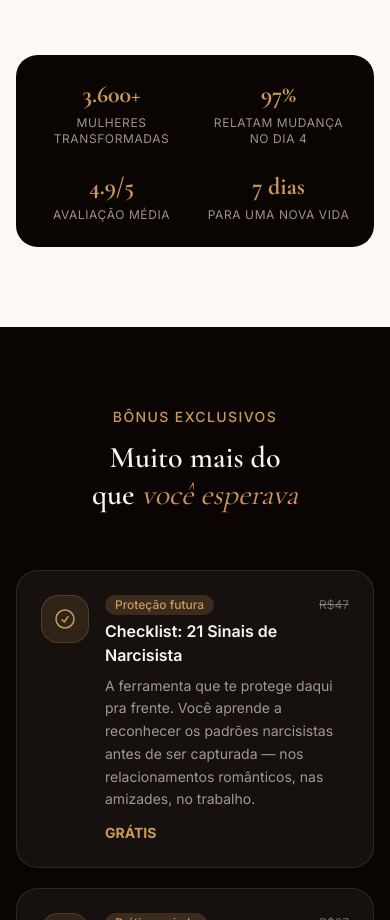
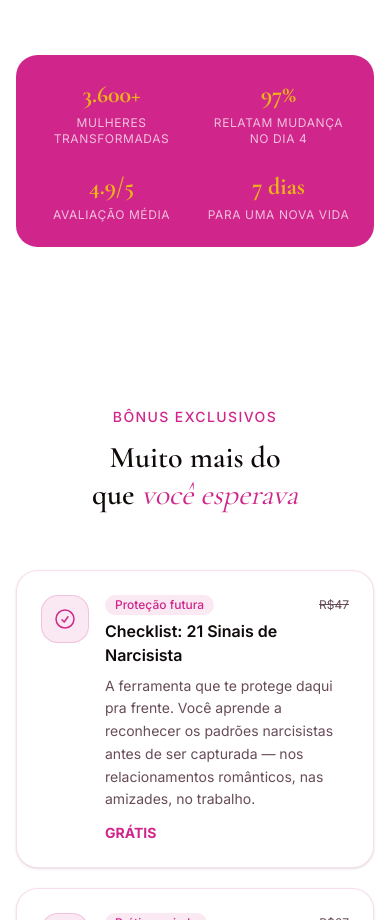
Before and after one commit to lukasmaia182-eng/pv7, a Next.js app: page / in a window 390 px wide. Shown: the part 11080-12000 px from the top of the page. Built offline with nearby package versions, Linux system fonts and the light colour scheme.

Commit message:
design: nova paleta branco + rosa + amarelo — site mais claro e vibrante
Co-authored-by: v0[bot] <v0[bot]@users.noreply.github.com>

```diff
--- a/app/globals.css
+++ b/app/globals.css
@@ -58,55 +58,55 @@
 }
 
 :root {
-  /* Warm cream-rose palette — cura, feminilidade, confiança */
-  --background: oklch(0.98 0.005 60);           /* creme quente */
-  --foreground: oklch(0.18 0.01 30);            /* quase preto */
+  /* Paleta: Branco + Rosa + Amarelo — leve, feminino, impactante */
+  --background: oklch(1 0 0);                   /* branco puro */
+  --foreground: oklch(0.15 0.01 30);            /* preto suave para texto */
 
-  --card: oklch(1 0 0);
-  --card-foreground: oklch(0.18 0.01 30);
+  --card: oklch(0.99 0.004 340);                /* branco levemente rosado */
+  --card-foreground: oklch(0.15 0.01 30);
   --popover: oklch(1 0 0);
-  --popover-foreground: oklch(0.18 0.01 30);
+  --popover-foreground: oklch(0.15 0.01 30);
 
-  --primary: oklch(0.42 0.12 25);              /* vinho profundo */
-  --primary-foreground: oklch(0.98 0.005 60);
+  --primary: oklch(0.58 0.22 350);              /* rosa vibrante */
+  --primary-foreground: oklch(1 0 0);
 
-  --secondary: oklch(0.92 0.025 50);           /* pêssego claro */
-  --secondary-foreground: oklch(0.25 0.04 30);
+  --secondary: oklch(0.97 0.015 340);           /* rosa bem claro / quase branco */
+  --secondary-foreground: oklch(0.20 0.01 30);
 
-  --muted: oklch(0.95 0.01 55);
-  --muted-foreground: oklch(0.50 0.03 35);
+  --muted: oklch(0.96 0.01 340);               /* fundo rosa pálido */
+  --muted-foreground: oklch(0.45 0.04 350);
 
-  --accent: oklch(0.78 0.10 50);               /* cobre/ouro rosado */
-  --accent-foreground: oklch(0.15 0.02 30);
+  --accent: oklch(0.80 0.16 85);               /* amarelo dourado vibrante */
+  --accent-foreground: oklch(0.15 0.01 30);
 
   --destructive: oklch(0.577 0.245 27.325);
-  --border: oklch(0.88 0.015 50);
-  --input: oklch(0.88 0.015 50);
-  --ring: oklch(0.60 0.10 30);
+  --border: oklch(0.90 0.03 340);              /* borda rosada suave */
+  --input: oklch(0.92 0.02 340);
+  --ring: oklch(0.58 0.22 350);
   --radius: 0.75rem;
 
   /* Brand-specific tokens */
-  --brand: oklch(0.42 0.12 25);               /* vinho */
-  --brand-foreground: oklch(0.98 0.005 60);
-  --brand-muted: oklch(0.92 0.04 25);         /* rosa suave */
-  --gold: oklch(0.72 0.10 72);               /* dourado */
-  --gold-foreground: oklch(0.18 0.01 30);
-  --dark: oklch(0.12 0.015 30);              /* quase preto */
-  --dark-foreground: oklch(0.97 0.01 60);
+  --brand: oklch(0.58 0.22 350);              /* rosa principal */
+  --brand-foreground: oklch(1 0 0);
+  --brand-muted: oklch(0.94 0.04 350);        /* rosa pastel */
+  --gold: oklch(0.80 0.16 85);               /* amarelo dourado */
+  --gold-foreground: oklch(0.15 0.01 30);
+  --dark: oklch(0.15 0.015 30);              /* quase preto */
+  --dark-foreground: oklch(0.98 0.005 0);
 
-  --chart-1: oklch(0.42 0.12 25);
-  --chart-2: oklch(0.72 0.10 72);
-  --chart-3: oklch(0.78 0.10 50);
-  --chart-4: oklch(0.60 0.08 340);
-  --chart-5: oklch(0.50 0.06 30);
-  --sidebar: oklch(0.97 0.008 55);
-  --sidebar-foreground: oklch(0.18 0.01 30);
-  --sidebar-primary: oklch(0.42 0.12 25);
-  --sidebar-primary-foreground: oklch(0.98 0.005 60);
-  --sidebar-accent: oklch(0.92 0.025 50);
-  --sidebar-accent-foreground: oklch(0.25 0.04 30);
-  --sidebar-border: oklch(0.88 0.015 50);
-  --sidebar-ring: oklch(0.60 0.10 30);
+  --chart-1: oklch(0.58 0.22 350);
+  --chart-2: oklch(0.80 0.16 85);
+  --chart-3: oklch(0.72 0.18 340);
+  --chart-4: oklch(0.65 0.12 60);
+  --chart-5: oklch(0.50 0.08 350);
+  --sidebar: oklch(0.99 0.004 340);
+  --sidebar-foreground: oklch(0.15 0.01 30);
+  --sidebar-primary: oklch(0.58 0.22 350);
+  --sidebar-primary-foreground: oklch(1 0 0);
+  --sidebar-accent: oklch(0.97 0.015 340);
+  --sidebar-accent-foreground: oklch(0.20 0.01 30);
+  --sidebar-border: oklch(0.90 0.03 340);
+  --sidebar-ring: oklch(0.58 0.22 350);
 }
 
 @layer base {
@@ -126,17 +126,17 @@
   width: 6px;
 }
 ::-webkit-scrollbar-track {
-  background: oklch(0.95 0.01 55);
+  background: oklch(0.96 0.01 340);
 }
 ::-webkit-scrollbar-thumb {
-  background: oklch(0.60 0.08 30);
+  background: oklch(0.58 0.22 350);
   border-radius: 3px;
 }
 
 /* Animations */
 @keyframes pulse-glow {
-  0%, 100% { box-shadow: 0 0 0 0 oklch(0.42 0.12 25 / 0.4); }
-  50% { box-shadow: 0 0 0 12px oklch(0.42 0.12 25 / 0); }
+  0%, 100% { box-shadow: 0 0 0 0 oklch(0.58 0.22 350 / 0.45); }
+  50% { box-shadow: 0 0 0 14px oklch(0.58 0.22 350 / 0); }
 }
 
 .btn-pulse {
--- a/components/sales/CTAButton.tsx
+++ b/components/sales/CTAButton.tsx
@@ -34,7 +34,7 @@ export function CTAButton({ size = 'default', className, variant = 'primary' }:
       href="#oferta"
       className={cn(
         'inline-flex items-center justify-center gap-3 font-bold rounded-full transition-all duration-300 transform hover:scale-[1.03] active:scale-[0.98] shadow-lg hover:shadow-xl',
-        'bg-[var(--color-brand)] text-[var(--color-brand-foreground)] hover:bg-[oklch(0.38_0.12_25)]',
+        'bg-[var(--color-brand)] text-white hover:bg-[oklch(0.52_0.22_350)]',
         sizeClasses[size],
         className
       )}
--- a/components/sales/OfferSection.tsx
+++ b/components/sales/OfferSection.tsx
@@ -51,20 +51,20 @@ const bonuses = [
 
 export function OfferSection() {
   return (
-    <section id="oferta" className="py-20 md:py-28 bg-[var(--color-dark)] relative overflow-hidden">
-      <div className="absolute inset-0 opacity-5">
-        <div className="absolute top-1/4 left-0 w-96 h-96 rounded-full bg-[var(--color-gold)] blur-3xl" />
-        <div className="absolute bottom-0 right-0 w-80 h-80 rounded-full bg-[var(--color-brand)] blur-3xl" />
+    <section id="oferta" className="py-20 md:py-28 bg-background relative overflow-hidden">
+      <div className="absolute inset-0 opacity-20">
+        <div className="absolute top-1/4 left-0 w-96 h-96 rounded-full bg-[var(--color-brand)] blur-3xl" />
+        <div className="absolute bottom-0 right-0 w-80 h-80 rounded-full bg-[var(--color-gold)] blur-3xl" />
       </div>
 
       <div className="relative max-w-5xl mx-auto px-4 sm:px-6">
         <div className="text-center mb-14">
-          <p className="text-[var(--color-gold)] font-medium text-sm uppercase tracking-widest mb-3">
+          <p className="text-[var(--color-brand)] font-medium text-sm uppercase tracking-widest mb-3">
             Bônus exclusivos
           </p>
-          <h2 className="font-heading text-3xl sm:text-4xl md:text-5xl font-semibold text-[var(--color-dark-foreground)] text-balance leading-tight">
+          <h2 className="font-heading text-3xl sm:text-4xl md:text-5xl font-semibold text-foreground text-balance leading-tight">
             Muito mais do que{' '}
-            <span className="italic font-light text-[var(--color-gold)]">você esperava</span>
+            <span className="italic font-light text-[var(--color-brand)]">você esperava</span>
           </h2>
         </div>
 
@@ -73,28 +73,28 @@ export function OfferSection() {
           {bonuses.map((bonus, i) => (
             <div
               key={i}
-              className="bg-white/5 border border-white/10 rounded-2xl p-6 hover:bg-white/8 hover:border-[var(--color-gold)]/30 transition-all group"
+              className="bg-white border border-[var(--color-brand)]/15 rounded-2xl p-6 hover:border-[var(--color-brand)]/40 hover:shadow-lg transition-all group shadow-sm"
             >
               <div className="flex items-start gap-4">
-                <div className="w-12 h-12 rounded-xl bg-[var(--color-gold)]/15 border border-[var(--color-gold)]/20 flex items-center justify-center text-[var(--color-gold)] flex-shrink-0">
+                <div className="w-12 h-12 rounded-xl bg-[var(--color-brand)]/10 border border-[var(--color-brand)]/20 flex items-center justify-center text-[var(--color-brand)] flex-shrink-0">
                   {bonus.icon}
                 </div>
                 <div className="flex-1 min-w-0">
                   <div className="flex items-center justify-between gap-2 mb-1">
-                    <span className="text-xs bg-[var(--color-gold)]/20 text-[var(--color-gold)] rounded-full px-2.5 py-0.5 font-medium">
+                    <span className="text-xs bg-[var(--color-brand)]/10 text-[var(--color-brand)] rounded-full px-2.5 py-0.5 font-medium">
                       {bonus.badge}
                     </span>
-                    <span className="text-[var(--color-dark-foreground)]/40 text-xs line-through">
+                    <span className="text-muted-foreground text-xs line-through">
                       {bonus.value}
                     </span>
                   </div>
-                  <h3 className="text-[var(--color-dark-foreground)] font-semibold text-base mb-2">
+                  <h3 className="text-foreground font-semibold text-base mb-2">
                     {bonus.title}
                   </h3>
-                  <p className="text-[var(--color-dark-foreground)]/60 text-sm leading-relaxed">
+                  <p className="text-muted-foreground text-sm leading-relaxed">
                     {bonus.desc}
                   </p>
-                  <p className="text-[var(--color-gold)] font-bold text-sm mt-3">GRÁTIS</p>
+                  <p className="text-[var(--color-brand)] font-bold text-sm mt-3">GRÁTIS</p>
                 </div>
               </div>
             </div>
@@ -102,12 +102,12 @@ export function OfferSection() {
         </div>
 
         {/* Offer box */}
-        <div className="bg-white/5 border border-[var(--color-gold)]/30 rounded-3xl p-6 sm:p-8 max-w-2xl mx-auto">
+        <div className="bg-white border-2 border-[var(--color-brand)]/30 rounded-3xl p-6 sm:p-8 max-w-2xl mx-auto shadow-xl">
           <div className="text-center mb-8">
-            <p className="text-[var(--color-dark-foreground)]/60 text-sm uppercase tracking-wider mb-2">
+            <p className="text-muted-foreground text-sm uppercase tracking-wider mb-2">
               Resumo do que você leva
             </p>
-            <h3 className="font-heading text-2xl font-semibold text-[var(--color-dark-foreground)]">
+            <h3 className="font-heading text-2xl font-semibold text-foreground">
               Tudo isso por apenas
             </h3>
           </div>
@@ -122,38 +122,38 @@ export function OfferSection() {
               { item: 'Bônus 4 — Comunidade Exclusiva de Mulheres', value: 'Impagável' },
             ].map((row) => (
               <div key={row.item} className="flex items-center justify-between gap-3">
-                <div className="flex items-center gap-2 text-[var(--color-dark-foreground)]/70 text-sm">
-                  <svg className="w-4 h-4 text-[var(--color-gold)] flex-shrink-0" fill="currentColor" viewBox="0 0 20 20">
+                <div className="flex items-center gap-2 text-foreground/70 text-sm">
+                  <svg className="w-4 h-4 text-[var(--color-brand)] flex-shrink-0" fill="currentColor" viewBox="0 0 20 20">
                     <path fillRule="evenodd" d="M16.707 5.293a1 1 0 010 1.414l-8 8a1 1 0 01-1.414 0l-4-4a1 1 0 011.414-1.414L8 12.586l7.293-7.293a1 1 0 011.414 0z" clipRule="evenodd" />
                   </svg>
                   {row.item}
                 </div>
-                <span className="text-[var(--color-dark-foreground)]/40 text-sm line-through whitespace-nowrap">
+                <span className="text-muted-foreground text-sm line-through whitespace-nowrap">
                   {row.value}
                 </span>
               </div>
             ))}
           </div>
 
-          <div className="border-t border-white/10 pt-6 text-center">
-            <p className="text-[var(--color-dark-foreground)]/50 text-sm mb-1">
+          <div className="border-t border-border pt-6 text-center">
+            <p className="text-muted-foreground text-sm mb-1">
               Valor total de mais de{' '}
               <span className="line-through">R$408</span>
             </p>
-            <div className="font-heading text-5xl sm:text-6xl font-bold text-[var(--color-gold)] mb-1">
+            <div className="font-heading text-5xl sm:text-6xl font-bold text-[var(--color-brand)] mb-1">
               R$ 44
             </div>
-            <p className="text-[var(--color-dark-foreground)]/50 text-sm mb-6">
+            <p className="text-muted-foreground text-sm mb-6">
               pagamento único · acesso imediato
             </p>
 
             <CTAButton size="xl" className="btn-pulse w-full justify-center" />
 
             {/* Security */}
-            <div className="flex flex-wrap justify-center gap-4 mt-5 text-[var(--color-dark-foreground)]/40 text-xs">
+            <div className="flex flex-wrap justify-center gap-4 mt-5 text-muted-foreground text-xs">
               {['Pix', 'Cartão de crédito', 'Boleto', 'Pagamento 100% seguro'].map((m) => (
                 <span key={m} className="flex items-center gap-1">
-                  <svg className="w-3.5 h-3.5 text-[var(--color-gold)]" fill="currentColor" viewBox="0 0 20 20">
+                  <svg className="w-3.5 h-3.5 text-[var(--color-brand)]" fill="currentColor" viewBox="0 0 20 20">
                     <path fillRule="evenodd" d="M5 9V7a5 5 0 0110 0v2a2 2 0 012 2v5a2 2 0 01-2 2H5a2 2 0 01-2-2v-5a2 2 0 012-2zm8-2v2H7V7a3 3 0 016 0z" clipRule="evenodd" />
                   </svg>
                   {m}
--- a/components/sales/PainSection.tsx
+++ b/components/sales/PainSection.tsx
@@ -56,11 +56,11 @@ export function PainSection() {
 
         {/* Bridge */}
         <div className="mt-14 text-center">
-          <div className="inline-block bg-[var(--color-dark)] text-[var(--color-dark-foreground)] rounded-2xl px-6 py-5 max-w-lg">
+          <div className="inline-block bg-[var(--color-brand)] text-white rounded-2xl px-6 py-5 max-w-lg">
             <p className="font-heading text-xl sm:text-2xl font-semibold italic text-[var(--color-gold)] mb-2">
               &ldquo;Quando eu vou conseguir me libertar disso?&rdquo;
             </p>
-            <p className="text-[var(--color-dark-foreground)]/70 text-sm">
+            <p className="text-white/80 text-sm">
               Se você respondeu sim para qualquer item acima, mesmo que em silêncio — esse desafio foi criado especificamente para você.
             </p>
           </div>
--- a/components/sales/TestimonialsSection.tsx
+++ b/components/sales/TestimonialsSection.tsx
@@ -154,7 +154,7 @@ export function TestimonialsSection() {
         </div>
 
         {/* Stats bar */}
-        <div className="mt-14 bg-[var(--color-dark)] rounded-2xl p-6 sm:p-8 grid grid-cols-2 md:grid-cols-4 gap-6 text-center">
+        <div className="mt-14 bg-[var(--color-brand)] rounded-2xl p-6 sm:p-8 grid grid-cols-2 md:grid-cols-4 gap-6 text-center">
           {[
             { num: '3.600+', label: 'Mulheres transformadas' },
             { num: '97%', label: 'Relatam mudança no Dia 4' },
@@ -165,7 +165,7 @@ export function TestimonialsSection() {
               <div className="font-heading text-2xl sm:text-3xl font-bold text-[var(--color-gold)]">
                 {stat.num}
               </div>
-              <div className="text-[var(--color-dark-foreground)]/60 text-xs mt-1 uppercase tracking-wider">
+              <div className="text-white/70 text-xs mt-1 uppercase tracking-wider">
                 {stat.label}
               </div>
             </div>
```
Also changed, not shown: components/sales/AnnouncementBar.tsx (+4 -4 lines), components/sales/FinalCTA.tsx (+28 -20 lines), components/sales/HeroSection.tsx (+18 -18 lines), components/sales/ScienceSection.tsx (+19 -19 lines).
